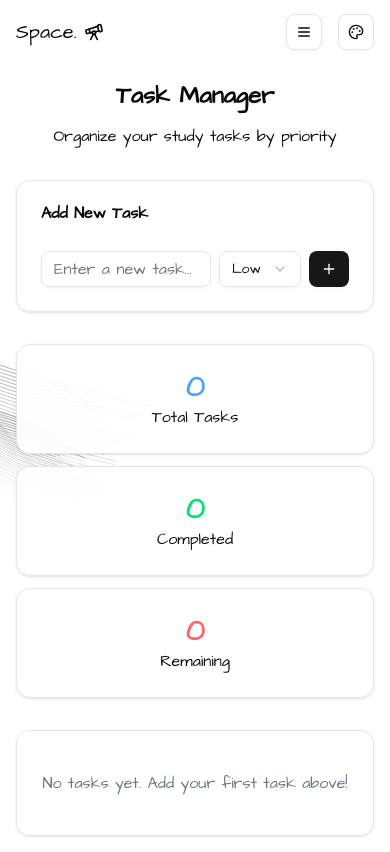
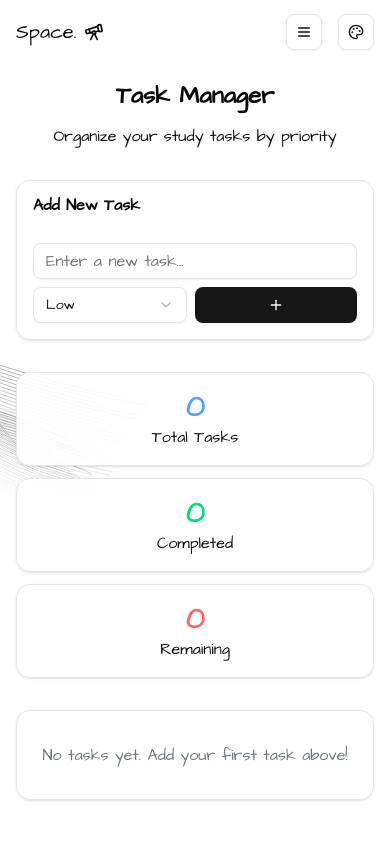
Before and after one commit to RishiTiwari-18/Space., a Next.js app: page /tasks in a window 390 px wide. Built offline with nearby package versions, Linux system fonts and the light colour scheme.

Commit message:
Completed 2 saection responsiveness added new journal page

```diff
--- /dev/null
+++ b/app/journal/page.tsx
@@ -0,0 +1,9 @@
+
+export default function JournalPage() {
+  return (
+    <div className="flex flex-col items-center justify-center h-[60vh] gap-4">
+      <h1 className="text-2xl font-bold">Update in Progress</h1>
+      <p className="text-lg text-gray-500 dark:text-gray-400">Coming soon...</p>
+    </div>
+  );
+}
--- a/app/tasks/page.tsx
+++ b/app/tasks/page.tsx
@@ -4,9 +4,9 @@ import { Button } from "@/components/ui/button";
 import { Card, CardContent, CardHeader, CardTitle } from "@/components/ui/card";
 import { Input } from "@/components/ui/input";
 import { Select, SelectContent, SelectGroup, SelectItem, SelectLabel, SelectTrigger, SelectValue } from "@/components/ui/select";
-import { Plus, Circle, CheckCircle, Trash2, Flag } from "lucide-react"; // Import necessary icons
-import { useState, useMemo } from "react"; // Import useState and useMemo
-import { Badge } from "@/components/ui/badge"; // Import Badge component
+import { Plus, Circle, CheckCircle, Trash2, Flag } from "lucide-react";
+import { useState, useMemo } from "react";
+import { Badge } from "@/components/ui/badge";
 
 interface Task {
   id: number;
@@ -18,23 +18,23 @@ interface Task {
 export default function TaskPage() {
   const [tasks, setTasks] = useState<Task[]>([]);
   const [newTaskText, setNewTaskText] = useState('');
-  const [newTaskPriority, setNewTaskPriority] = useState<'low' | 'medium' | 'high'>('low'); // Default priority
+  const [newTaskPriority, setNewTaskPriority] = useState<'low' | 'medium' | 'high'>('low');
 
   const handleAddTask = () => {
     if (newTaskText.trim() === '') {
-      return; // Don't add empty tasks
+      return;
     }
 
     const newTask: Task = {
-      id: Date.now(), // Simple unique ID
+      id: Date.now(),
       text: newTaskText,
       priority: newTaskPriority,
       completed: false,
     };
 
     setTasks([...tasks, newTask]);
-    setNewTaskText(''); // Clear input
-    setNewTaskPriority('low'); // Reset priority select
+    setNewTaskText('');
+    setNewTaskPriority('low');
   };
 
   const toggleTask = (id: number) => {
@@ -47,7 +47,6 @@ export default function TaskPage() {
     setTasks(tasks.filter(task => task.id !== id));
   };
 
-  // Helper to get priority color class
   const getPriorityColor = (priority: 'low' | 'medium' | 'high') => {
     switch (priority) {
       case 'high':
@@ -60,30 +59,24 @@ export default function TaskPage() {
     }
   };
 
-  // Sort tasks by priority (high > medium > low) and then by completion status (incomplete first)
   const sortedTasks = useMemo(() => {
     const priorityOrder = { high: 3, medium: 2, low: 1 };
     return [...tasks].sort((a, b) => {
-      // Sort by completion status (incomplete first)
       if (a.completed !== b.completed) {
         return a.completed ? 1 : -1;
       }
-      // Then sort by priority
       return priorityOrder[b.priority] - priorityOrder[a.priority];
     });
   }, [tasks]);
-
 
   const totalTasks = tasks.length;
   const completedTasks = tasks.filter(task => task.completed).length;
   const remainingTasks = totalTasks - completedTasks;
 
-
   return (
     <div className="p-4 md:p-10 flex w-full justify-center">
-      <div className="max-w-4xl w-full flex gap-8  flex-col h-full">
+      <div className="max-w-4xl w-full flex gap-8 flex-col h-full">
 
-        {/* heading */}
         <div className="flex flex-col items-center gap-3">
           <h1 className="text-2xl font-bold">Task Manager</h1>
           <p>Organize your study tasks by priority</p>
@@ -96,7 +89,7 @@ export default function TaskPage() {
           </CardHeader>
 
           <CardContent>
-            <div className="flex gap-2">
+            <div className="flex max-md:flex-col gap-2">
               <Input
                 placeholder="Enter a new task..."
                 value={newTaskText}
@@ -108,8 +101,9 @@ export default function TaskPage() {
                 }}
               />
               {/* Fix: Cast value to the correct type for setNewTaskPriority */}
+              <div className="flex gap-2 items-center">
               <Select value={newTaskPriority} onValueChange={(value) => setNewTaskPriority(value as 'low' | 'medium' | 'high')}>
-                <SelectTrigger className="w-34">
+                <SelectTrigger className="w-1/2 md:w-34">
                   <SelectValue placeholder="Priority" />
                 </SelectTrigger>
                 <SelectContent>
@@ -121,7 +115,8 @@ export default function TaskPage() {
                   </SelectGroup>
                 </SelectContent>
               </Select>
-              <Button onClick={handleAddTask}><Plus /></Button>
+              <Button className="max-md:w-1/2" onClick={handleAddTask}><Plus /></Button>
+              </div>
             </div>
           </CardContent>
         </Card>
@@ -161,7 +156,7 @@ export default function TaskPage() {
                         <Circle className="h-5 w-5" />
                       )}
                     </Button>
-                  <span className={`${task.completed ? "line-through" : ""}`}>{task.text}</span> {/* Use task.text */}
+                    <span className={`${task.completed ? "line-through" : ""}`}>{task.text}</span>
                     <Badge className={getPriorityColor(task.priority)}>
                       <Flag className="h-3 w-3 mr-1" />
                       {task.priority}
@@ -184,9 +179,8 @@ export default function TaskPage() {
             </div>
           )}
 
-        </div> {/* Closing div for space-y-3 */}
-
-      </div> {/* Closing div for max-w-4xl */}
+        </div>
+      </div>
     </div>
   )
 }
--- a/components/navigation.tsx
+++ b/components/navigation.tsx
@@ -19,8 +19,8 @@ import { useState } from "react";
 const navLinks = [
   { href: "/", text: "Focus" },
   { href: "/tasks", text: "Tasks" },
-  { href: "/wellness", text: "Wellness" },
-  { href: "/study", text: "Study" },
+  // { href: "/wellness", text: "Wellness" },
+  // { href: "/study", text: "Study" },
   { href: "/journal", text: "Journal" },
   { href: "/draw", text: "Draw"}
 ];
@@ -30,7 +30,6 @@ export default function Navigation() {
   const [open, setOpen] = useState(false);
   const router = useRouter();
 
-  // Handler for mobile nav link click: close sheet and navigate
   const handleMobileNavClick = (href: string) => () => {
     setOpen(false);
     router.push(href);
--- a/components/ui/card.tsx
+++ b/components/ui/card.tsx
@@ -7,7 +7,7 @@ function Card({ className, ...props }: React.ComponentProps<"div">) {
     <div
       data-slot="card"
       className={cn(
-        "bg-card/90 text-card-foreground flex flex-col gap-6 rounded-xl border py-6 shadow-sm",
+        "bg-card/90 text-card-foreground flex flex-col gap-6 rounded-xl border py-4 md:py-6 shadow-sm",
         className
       )}
       {...props}
@@ -20,7 +20,7 @@ function CardHeader({ className, ...props }: React.ComponentProps<"div">) {
     <div
       data-slot="card-header"
       className={cn(
-        "@container/card-header grid auto-rows-min grid-rows-[auto_auto] items-start gap-1.5 px-6 has-data-[slot=card-action]:grid-cols-[1fr_auto] [.border-b]:pb-6",
+        "@container/card-header grid auto-rows-min grid-rows-[auto_auto] items-start gap-1.5 px-4 md:px-6 has-data-[slot=card-action]:grid-cols-[1fr_auto] [.border-b]:pb-6",
         className
       )}
       {...props}
@@ -65,7 +65,7 @@ function CardContent({ className, ...props }: React.ComponentProps<"div">) {
   return (
     <div
       data-slot="card-content"
-      className={cn("px-6", className)}
+      className={cn("px-4 md:px-6", className)}
       {...props}
     />
   )
@@ -75,7 +75,7 @@ function CardFooter({ className, ...props }: React.ComponentProps<"div">) {
   return (
     <div
       data-slot="card-footer"
-      className={cn("flex items-center px-6 [.border-t]:pt-6", className)}
+      className={cn("flex items-center px-4 md:px-6 [.border-t]:pt-6", className)}
       {...props}
     />
   )
```
Lines whose indentation alone changed are shown as unchanged.
